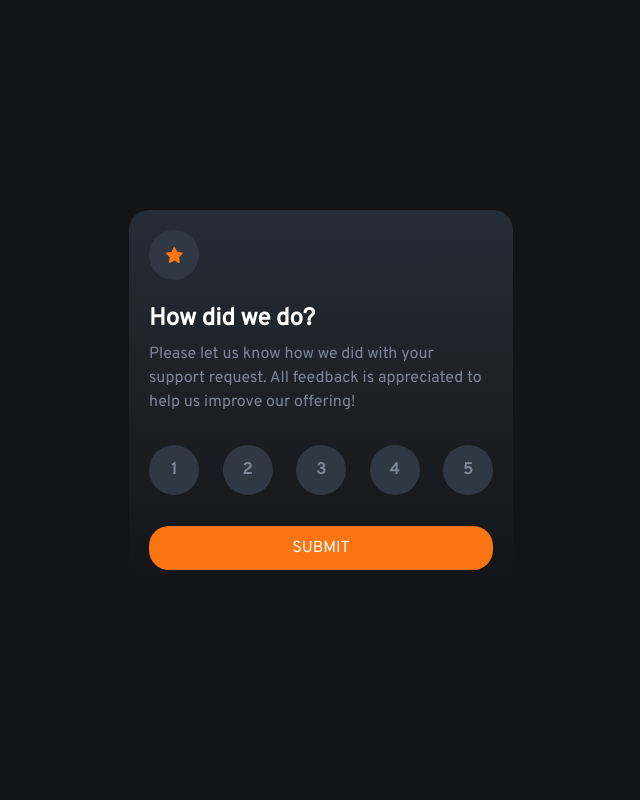
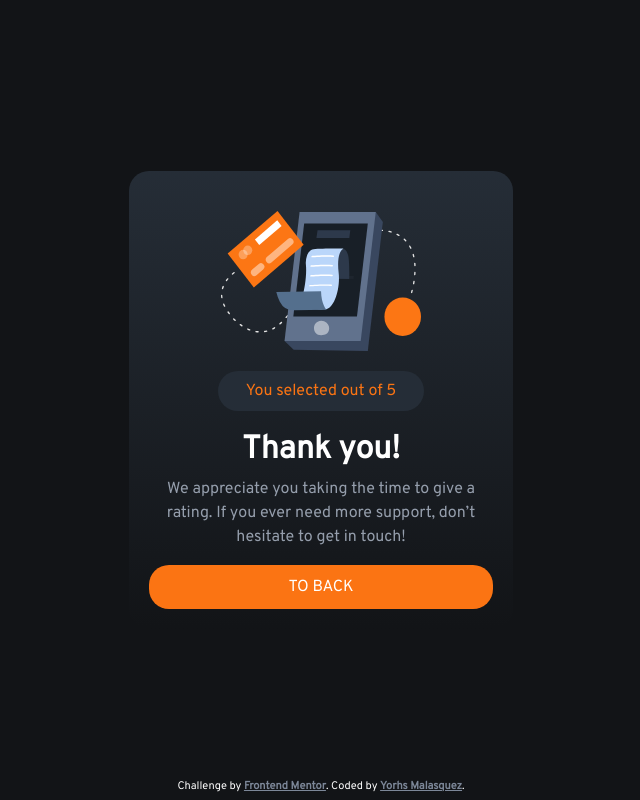
Before and after one commit to Yorhs-Malasquez/FrontEnd-Mentor-Interactive-Rating, a plain HTML site: page index.html in a window 1280 px wide. Both pictures are taken after a click on the button "SUBMIT". Shown: the whole page, without its empty margins (319-959 px from the left). Drawn offline with nearby package versions, Linux system fonts and the light colour scheme.

Commit message:
Finalizando el Componente interactivo

```diff
--- a/index.html
+++ b/index.html
@@ -18,11 +18,11 @@
 
 <body>
   <main>
-    <!-- Rating state start -->
-    <div class="container">
+     <!-- Rating state start -->
+    <div class="container" id="principal">
 
       <div class="header">
-        <img src="images/icon-star.svg" alt="" />
+        <img src="images/icon-star.svg" alt="icono start" />
       </div>
       <div class="title">
         <h1>How did we do? </h1>
@@ -32,32 +32,54 @@
 
       <div class="options">
         <ul class="numbers">
-          <li>1</li>
-          <li>2</li>
-          <li>3</li>
-          <li>4</li>
-          <li>5</li>
+          <li><button class="btn-num">1</button></li>
+          <li><button class="btn-num">2</button></li>
+          <li><button class="btn-num">3</button></li>
+          <li><button class="btn-num">4</button></li>
+          <li><button class="btn-num">5</button></li>
         </ul>
       </div>
       <div>
-        <button>Submit</button>
+        <button class="submit" id="submit">Submit</button>
       </div>
     </div>
 
+    <!-- Rating state end -->
 
+    <!-- Thank you state start -->
+    <div class="container-two" id="thank-you">
+      <div class="image">
+        <img src="images/illustration-thank-you.svg" alt="imagen thank you">
+      </div>
+      <div class="selected">
+        <p>You selected <span id="var"></span> out of 5</p>
+      </div>
+      <div class="text">
+        <h1>Thank you!</h1>
+        <p>We appreciate you taking the time to give a rating.
+          If you ever need more support, don’t hesitate to get in touch!</p>
+      </div>
+      <!-- Add rating here -->
+      <div>
+        <button class="submit" id="submit2">To Back</button>
+      </div>
+    </div>
+
+    <!-- Thank you state end -->
 
   </main>
-  <!-- <footer>
+  <footer>
     <div class="attribution">
       Challenge by
       <a href="https://www.frontendmentor.io?ref=challenge" target="_blank">Frontend Mentor</a>. Coded by <a
-        href="#">Your Name Here</a>.
+        href="https://github.com/Yorhs-Malasquez" target="_blank">Yorhs Malasquez</a>.
     </div>
-  </footer> -->
+  </footer>
 
   <script src="https://cdn.jsdelivr.net/npm/bootstrap@5.1.3/dist/js/bootstrap.bundle.min.js"
     integrity="sha384-ka7Sk0Gln4gmtz2MlQnikT1wXgYsOg+OMhuP+IlRH9sENBO0LRn5q+8nbTov4+1p"
     crossorigin="anonymous"></script>
+    <script src="./script.js"></script>
 </body>
 
 </html>
--- /dev/null
+++ b/script.js
@@ -0,0 +1,19 @@
+const submit = document.getElementById('submit');
+const number = document.getElementById('var');
+const valor = document.querySelectorAll('.btn-num');
+const submit2 = document.getElementById('submit2');
+submit.addEventListener("click",()=>{
+    document.getElementById('thank-you').style.display = 'block';
+    document.getElementById('principal').style.display = 'none';
+})
+
+valor.forEach(num => {
+    num.addEventListener('click', (event) => {
+        number.innerHTML = num.innerHTML;
+        console.log("valor", number.innerHTML);
+    });
+});
+submit2.addEventListener("click",()=>{
+    document.getElementById('thank-you').style.display = 'none';
+    document.getElementById('principal').style.display = 'block';
+})
--- a/style.css
+++ b/style.css
@@ -82,9 +82,11 @@ body {
 
 .container {
     max-width: 24rem;
-    background: linear-gradient(var(--dark-blue), var(--very-dark-blue));
+    background: linear-gradient(var(--dark-blue), var(--dark-blue));
+    /*background-color: var(--dark-blue);*/
     border-radius: 20px;
     padding: 20px;
+
 }
 .header{
 
@@ -118,9 +120,10 @@ body {
     justify-content: space-between;
     flex-direction: row;
 }
-.numbers li{
+.numbers li button{
     border-radius: 50%;
     background-color:#303943;
+    border: none;
     display: flex;
     flex-direction: column;
     justify-content: center;
@@ -131,7 +134,16 @@ body {
     font-weight: 600;
 
 }
-button{
+.numbers li button:hover{
+    background-color: var(--orange);
+    color: var(--white);
+    cursor: pointer;
+}
+.numbers button:focus{
+    background-color: var(--medium-grey);
+    color: var(--White);
+}
+.submit{
     width: 100%;
     border-radius: 20px;
     border: none;
@@ -140,6 +152,63 @@ button{
     background-color: var(--orange);
     font-size: 1rem;
     text-transform: uppercase;
+}
+.submit:hover{
+    background-color: var(--white);
+    color: var(--orange);
+    font-weight: bold;
+}
+
+/**/
+.container-two{
+    display: none;
+}
+.container-two{
+    max-width: 24rem;
+    background: linear-gradient(var(--dark-blue), var(--very-dark-blue));
+    /*background-color: hsl(213, 19%, 18%);*/
+    border-radius: 20px;
+    padding: 20px;
+
+}
+.image{
+    display: flex;
+    justify-content: center;
+    flex-direction: column;
+    padding-top: 20px;
+    padding-bottom: 20px;
+}
+.image img{
+    width: 200px;
+    height: 140px;
+    margin: auto;
+}
+.selected{
+    margin: auto;
+    width: 60%;
+    text-align: center;
+    background-color: var(--dark-blue);
+    border-radius: 20px;
+    color: var(--orange);
+    padding-top: 8px;
+    padding-bottom: 8px;
+    font-size: 1rem;
+    margin-bottom: 20px;
+}
+.selected p{
+    margin: auto;
+}
+.text{
+    text-align: center;
+}
+.text h1{
+    font-size: 2rem;
+    font-weight: 700;
+}
+.text p{
+    font-size: 1rem;
+    color: var(--light-grey);
+    font-weight: 400;
 }
 
 
@@ -151,5 +220,14 @@ button{
 }
 
 .attribution a {
-    color: hsl(228, 45%, 44%);
+    color: var(--medium-grey);
+    font-weight: 800;
 }
+footer{
+    position:fixed;
+    padding-top: 8px;
+    left:0px;
+    bottom:0px;
+    height:30px;
+    width:100%;
+}
```
